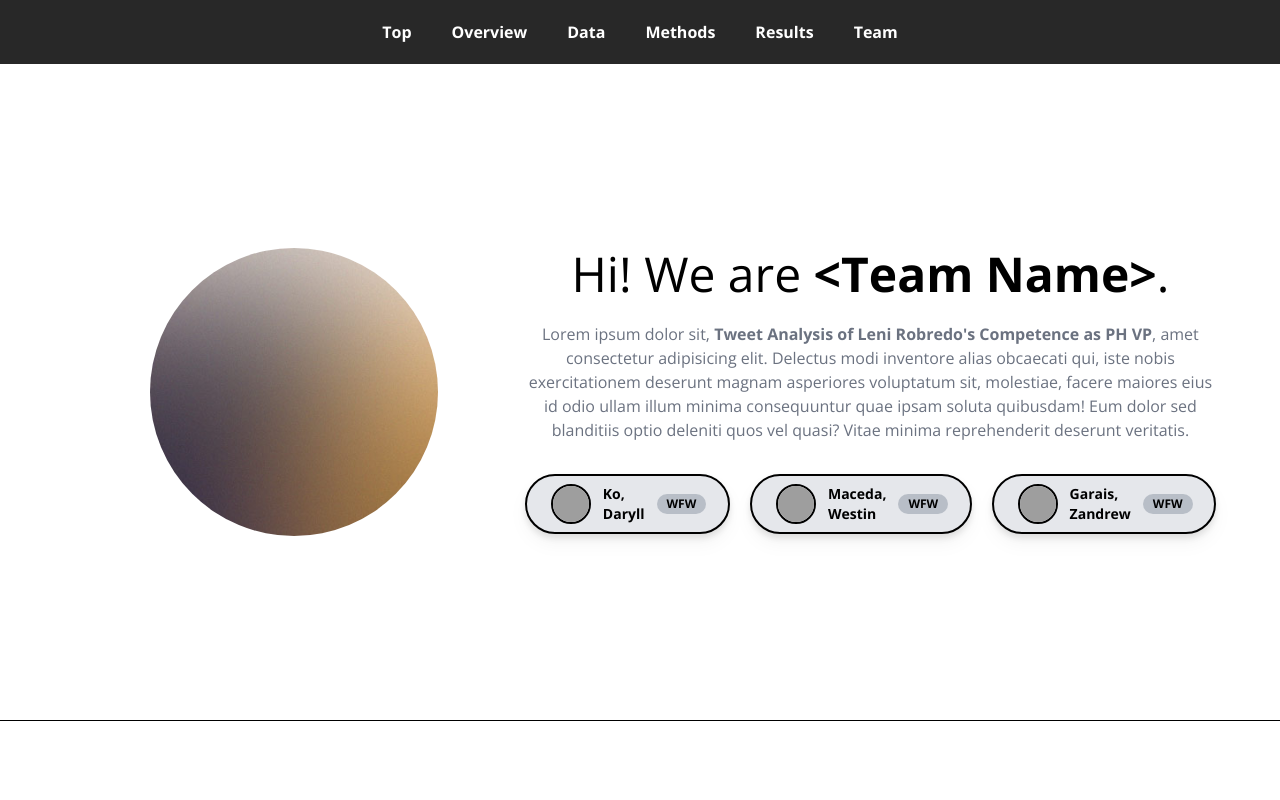
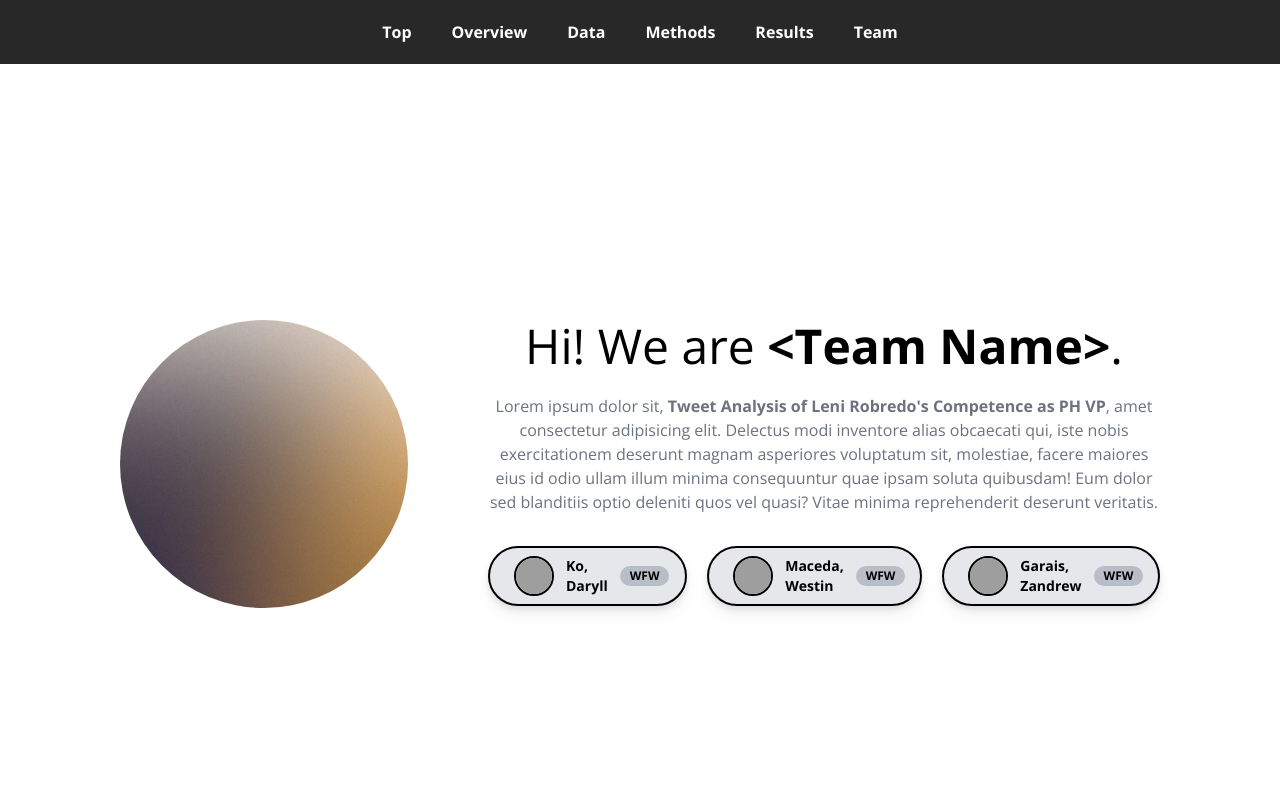
Before and after one commit to daryll-ko/cs132-portfolio, a React (Vite) app: page / in a window 1280 px wide. Shown: the top 800 px of the page. Built offline with nearby package versions, Linux system fonts and the light colour scheme; grey boxes are pictures that could not be loaded.

Commit message:
refactor: make Top section cleaner

```diff
--- a/src/components/Navbar.jsx
+++ b/src/components/Navbar.jsx
@@ -1,7 +1,7 @@
 function Navbar() {
   const sections = ["Top", "Overview", "Data", "Methods", "Results", "Team"];
   return (
-    <div className="sticky top-0 flex items-center justify-center gap-7 bg-[#282828] py-3 md:gap-10 md:py-5">
+    <div className="sticky top-0 z-50 flex items-center justify-center gap-7 bg-[#282828] py-3 md:gap-10 md:py-5">
       {sections.map((section, index) => (
         <a
           href={`#${section.toLowerCase()}`}
--- a/src/components/Top.jsx
+++ b/src/components/Top.jsx
@@ -25,32 +25,31 @@ function Top() {
   return (
     <section
       id="top"
-      className="border-b border-solid border-black py-20 px-6 sm:px-10 lg:px-16"
+      className="min-h-screen border-b border-solid border-black py-20 px-6 sm:px-10 lg:flex lg:items-center lg:justify-center lg:gap-20 lg:px-20 lg:py-36"
     >
-      <div className="lg:flex lg:items-center lg:py-16">
-        <div className="flex w-full justify-center py-10">
+      <div>
         <img
           src={TopCircle}
           alt="Profile Picture"
           className="mx-auto h-48 w-48 rounded-full lg:mx-0 lg:h-72 lg:w-72"
         />
       </div>
-        <div className="lg:max-w-[60%]">
+      <div className="flex flex-col gap-8 lg:max-w-[60%]">
         <div>
           <h1 className="mb-6 text-center text-3xl md:text-5xl">
             Hi! We are <span className="font-bold">&lt;Team Name&gt;</span>.
           </h1>
-            <p className="mb-8 text-center text-sm leading-6 text-gray-500 sm:text-base">
+          <p className="text-center text-sm leading-6 text-gray-500 sm:text-base">
             Lorem ipsum dolor sit,{" "}
             <span className="font-bold">
               Tweet Analysis of Leni Robredo's Competence as PH VP
             </span>
             , amet consectetur adipisicing elit. Delectus modi inventore alias
-              obcaecati qui, iste nobis exercitationem deserunt magnam
-              asperiores voluptatum sit, molestiae, facere maiores eius id odio
-              ullam illum minima consequuntur quae ipsam soluta quibusdam! Eum
-              dolor sed blanditiis optio deleniti quos vel quasi? Vitae minima
-              reprehenderit deserunt veritatis.
+            obcaecati qui, iste nobis exercitationem deserunt magnam asperiores
+            voluptatum sit, molestiae, facere maiores eius id odio ullam illum
+            minima consequuntur quae ipsam soluta quibusdam! Eum dolor sed
+            blanditiis optio deleniti quos vel quasi? Vitae minima reprehenderit
+            deserunt veritatis.
           </p>
         </div>
         <div className="flex justify-center gap-5">
@@ -75,7 +74,6 @@ function Top() {
           ))}
         </div>
       </div>
-      </div>
     </section>
   );
 }
```
Lines whose indentation alone changed are shown as unchanged.
